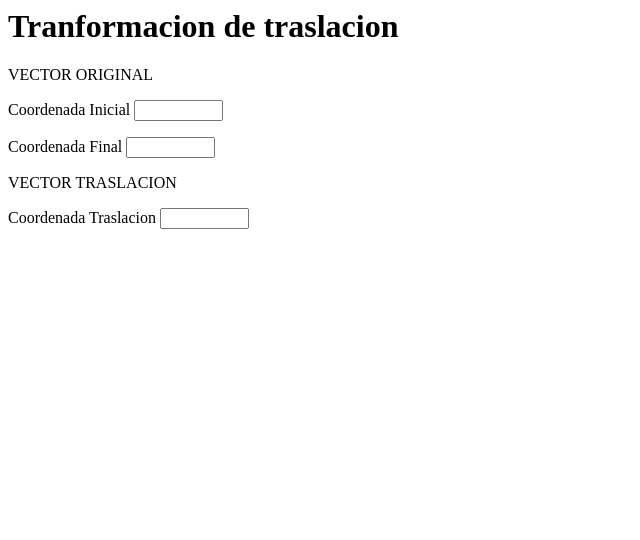
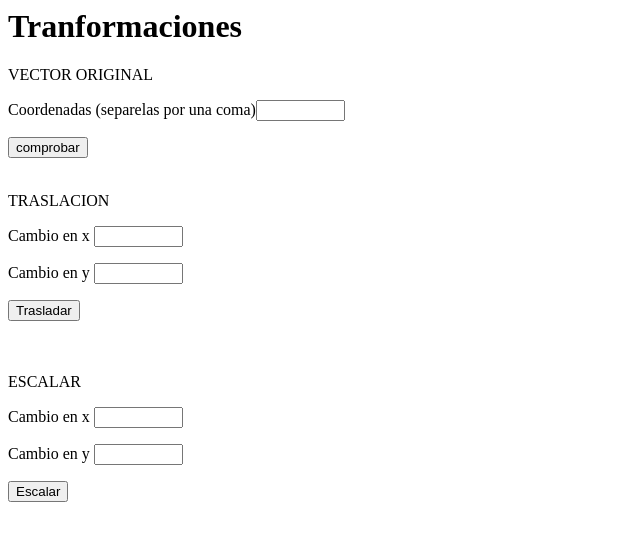
Before and after one commit to nsgs0815/TALLER1-1, a plain HTML site: page transformaciones.htm in a window 1280 px wide. Shown: the whole page, without its empty margins (0-640 px from the left). Drawn offline with Linux system fonts and the light colour scheme.

Commit message:
Add files via upload

```diff
--- a/transformaciones.htm
+++ b/transformaciones.htm
@@ -1,11 +1,41 @@
 <HTML>
-    <h1>Tranformacion de traslacion</h1>
+    <h1>Tranformaciones</h1>
     <p>VECTOR ORIGINAL</p>
-    <p>Coordenada Inicial <input id = "c_i" size = 8></p> <!--size es tamaño de letro y <p> es parrafo -->
-    <p>Coordenada Final <input id = "c_f" size = 8></p>
-    <p>VECTOR TRASLACION</p>
-    <p>Coordenada Traslacion <input id = "c_t" size = 8></p>
-    <script>
+    <p>Coordenadas (separelas por una coma)<input id = "c_i" size = 8></p> <!--size es tamaño de letro y <p> es parrafo -->
+        <button onclick="toNum()">comprobar</button>
+    <br/>
+    <br/>
+    <p>TRASLACION</p>
+    <p>Cambio en x <input id = "x_1" size = 8></p>
+    <p>Cambio en y <input id = "y_1" size = 8></p>
+    <button onclick="trasladar()">Trasladar</button>
+    <br/>
+    <br/>
+    <br/>
 
-    </script>
+    <p>ESCALAR</p>
+    <p>Cambio en x <input id = "x_2" size = 8></p>
+    <p>Cambio en y <input id = "y_2" size = 8></p>
+    <button onclick="escalar()">Escalar</button>
+
+    <SCRIPT>
+        function toNum(){
+            coordenadas = document.getElementById('c_i').value
+            const myArray = coordenadas.split(",");
+            c1 = Math.floor(document.getElementById("c_i").innerHTML = myArray[0]);
+            c2 = Math.floor(document.getElementById("c_i").innerHTML = myArray[1]);
+
+            x1 = Math.floor(document.getElementById("x_1").value)
+            y1 = Math.floor(document.getElementById("y_1").value)
+
+            x2 = Math.floor(document.getElementById("c_i").value)
+            y2 = Math.floor(document.getElementById("c_i").value)
+
+        }
+
+        function trasladar(x,y){
+           h = document.getElement
+           alert(h)
+        }
+    </SCRIPT>
 </HTML>
```
Also changed, not shown: traslacion.htm (added, +11 -0 lines).
